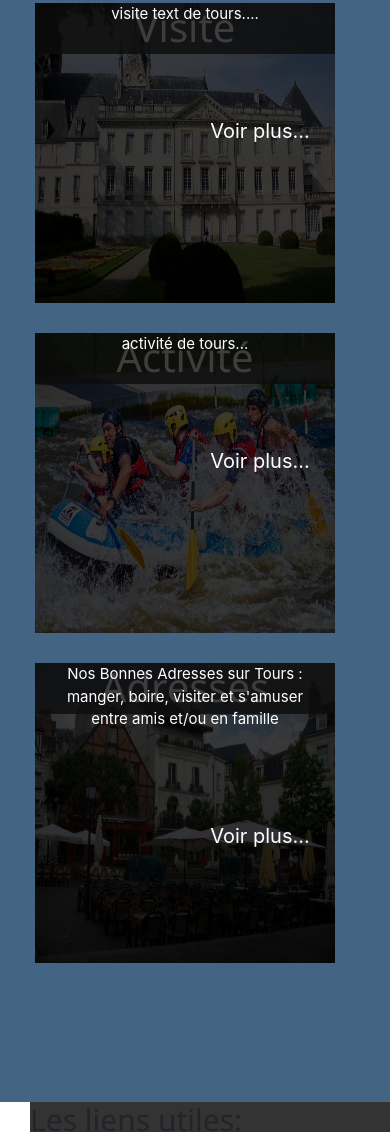
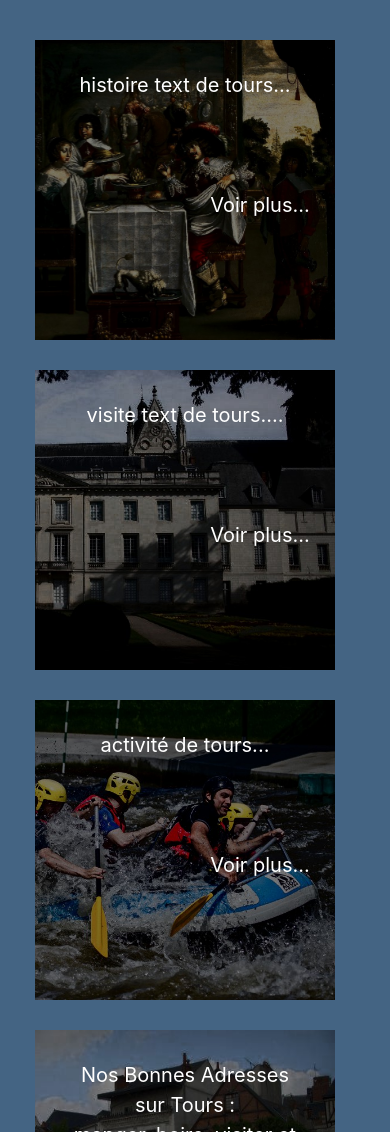
Before and after one commit to Mgaren/projet-1, a plain HTML site: page code/index.html in a window 390 px wide. Shown: the part 1469-2601 px from the top of the page. Drawn offline with nearby package versions, Linux system fonts and the light colour scheme.

Commit message:
new images + messages

```diff
--- a/code/index.html
+++ b/code/index.html
@@ -84,7 +84,7 @@
 
   <div class="flextext">
     <div class="titreflex"><h2> Bienvenue dans notre vision de Tours </h2>
-    <h3> Nous vous avons fait une sélection des incontournable : </h3>
+    <h3> Nous vous avons fait une sélection des incontournables : </h3>
     </div>
     <div class="flex-container">
         <div class="box">
@@ -93,7 +93,7 @@
                   <h4 class="textHistoire"> Histoire </h4>
                   <img src="../images/histoire_tours.jpeg" width="300" height="300">
                 </div>
-                <div class="back">
+                <div class="back1">
                   <div class="textBack">
                     <p> histoire text de tours... </p>
                   </div>
@@ -109,7 +109,7 @@
                   <h4 class="textVisite"> Visite </h4>
                   <img src="../images/visite_tours.jpeg" width="300" height="300">
                 </div>
-                <div class="back">
+                <div class="back2">
                   <div class="textBack">
                     <p> visite text de tours.... </p>
                   </div>
@@ -125,7 +125,7 @@
                   <h4 class="textActivité"> Activité </h4>
                   <img src="../images/activité_tours.jpeg" width="300" height="300">
                 </div>
-                <div class="back">
+                <div class="back3">
                   <div class="textBack">
                     <p> activité de tours... </p>
                   </div>
@@ -141,7 +141,7 @@
                   <h4 class="textAdresses"> Adresses </h4>
                   <img src="../images/adresse_tours.jpg" width="300" height="300">
                 </div>
-                <div class="back">
+                <div class="back4">
                   <div class="textBack">
                     <p> Nos Bonnes Adresses sur Tours : <br /> manger, boire, visiter et s'amuser <br /> entre amis et/ou en famille </p>
                   </div>
--- a/code/style.css
+++ b/code/style.css
@@ -163,9 +163,11 @@ body {
 }
 
 .titreflex {
-  padding-bottom: 100px;
+  margin-bottom: 100px;
+  margin-left: 20rem; margin-right: 20rem;
   text-align: center;
   color: white;
+  border-bottom: solid 2px white;
 }
 
 .flex-container {
@@ -237,11 +239,19 @@ body {
   font-size: 40px;
 }
 
+.textBack {
+  font-size: 20px;
+  text-align: center;
+  margin-left: 2rem;
+  margin-right: 2rem;
+  margin-top: 2rem;
+}
+
 .box:hover .Visite, .box:hover .Adresses, .box:hover .Histoire, .box:hover .Activité {
     transform: rotateY(180deg);
 }
 
-.front, .back {
+.front, .back1, .back2, .back3, .back4 {
     position: absolute;
     width: 100%;
     height: 100%;
@@ -252,10 +262,32 @@ body {
     background-color: none;
 }
 
-.back {
-    background-color: rgba(0, 0, 0, 0.76);
+.back1 {
+    background-image: url(../images/histoire_tours2.jpeg);
+    background-size: cover;
     color: white;
     transform: rotateY(180deg);
+}
+
+.back2 {
+  background-image: url(../images/visite_tours2.jpeg);
+  background-size: cover;
+  color: white;
+  transform: rotateY(180deg);
+}
+
+.back3 {
+  background-image: url(../images/activité_tours2.jpeg);
+  background-size: cover;
+  color: white;
+  transform: rotateY(180deg);
+}
+
+.back4 {
+  background-image: url(../images/adresse_tours2.jpg);
+  background-size: cover;
+  color: white;
+  transform: rotateY(180deg);
 }
 
 .link {
@@ -278,7 +310,7 @@ body {
       display: flex;
       flex-direction: column;
     }
-    .back {
+    .back1, .back2, .back3, .back4 {
       backface-visibility: visible;
     }
     .textBack, .link {
```
Also changed, not shown: images/activité_tours2.jpeg (added), images/adresse_tours2.jpg (added), images/histoire_tours2.jpeg (added), images/visite_tours2.jpeg (added).
